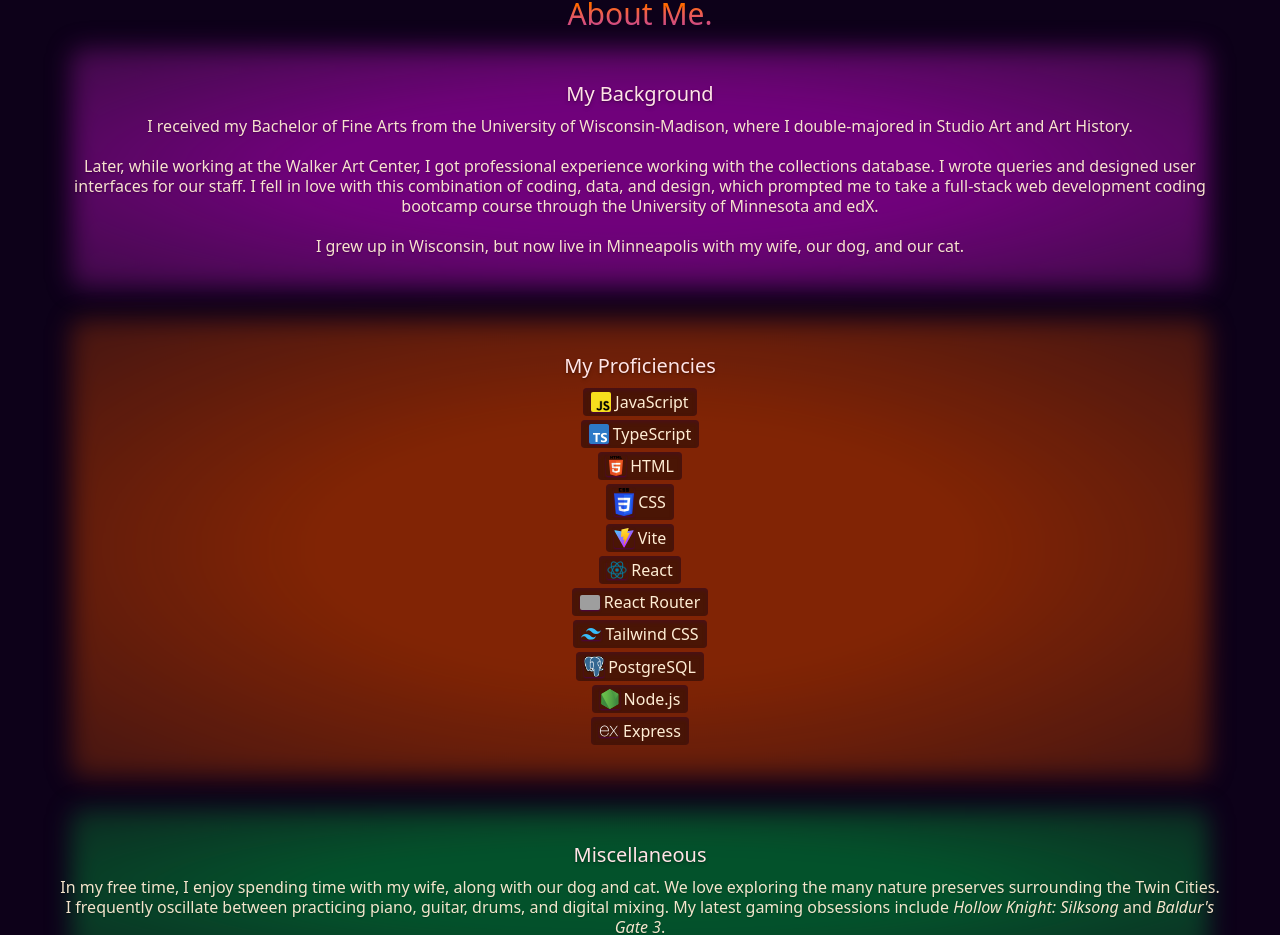
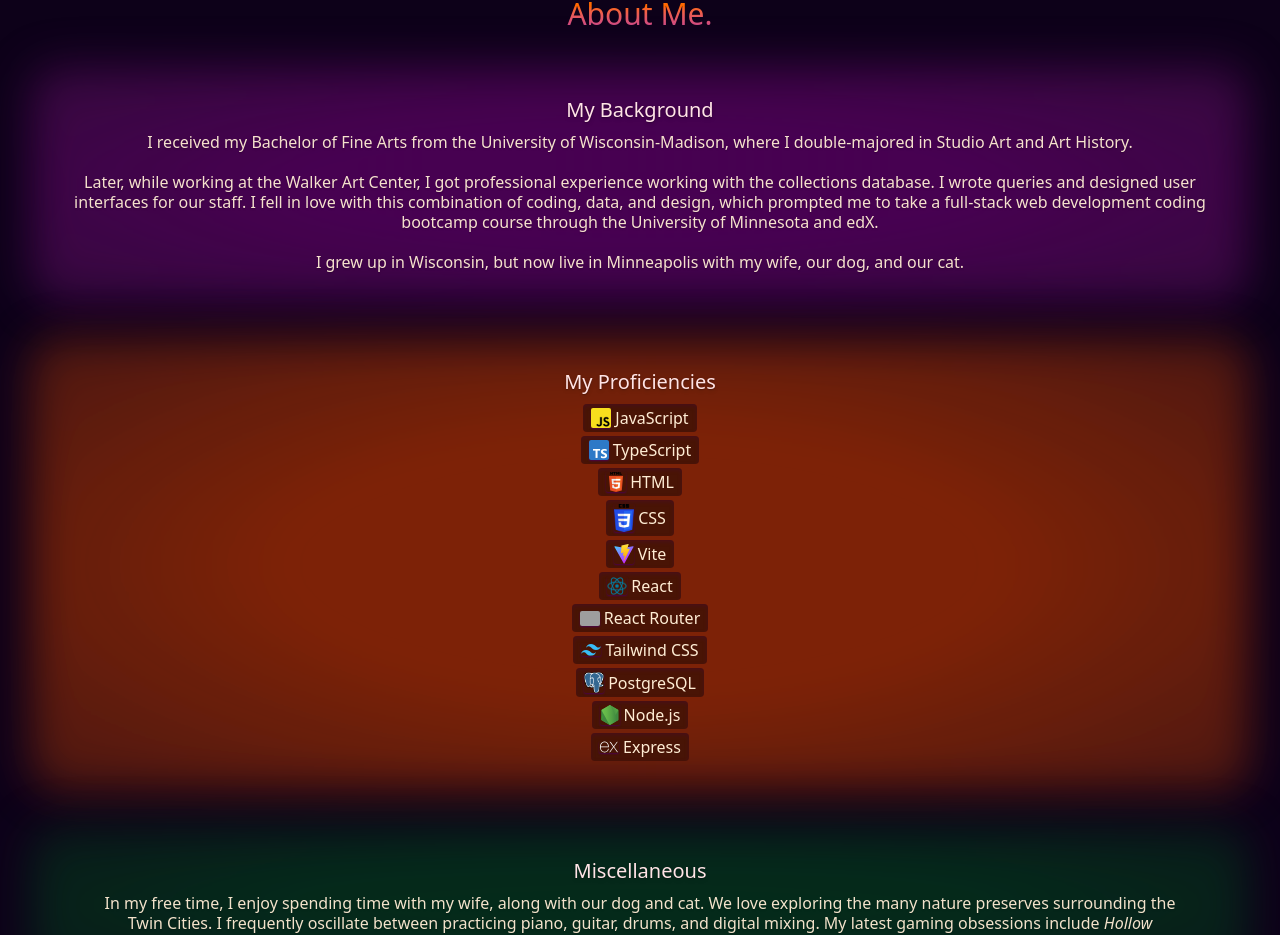
Before and after one commit to mikelind28/my-portfolio, a React (Vite) app: page /about in a window 1280 px wide. Shown: the part 68-1003 px from the top of the page. Built offline with nearby package versions, Linux system fonts and the light colour scheme; grey boxes are pictures that could not be loaded.

Commit message:
brighten h2 links and portfolio headers on hover; improve about page glow background with scroll animations

```diff
--- a/src/Components/H2Link.tsx
+++ b/src/Components/H2Link.tsx
@@ -15,7 +15,7 @@
           initial={{ x: "150vw" }}
           animate={{ x: 0 }}
           transition={{ duration: 1, ease: "easeOut" }}
-          className="w-fit bg-radial-[at_40%_-10%] from-amber-500 to-orange-700 bg-clip-text text-3xl font-light text-nowrap text-transparent"
+          className="w-fit bg-radial-[at_40%_-10%] from-amber-500 to-orange-700 bg-clip-text text-3xl font-light text-nowrap text-transparent transition-colors duration-700 group-hover:from-amber-400 group-hover:to-orange-600"
         >
           {text}
         </motion.h2>
@@ -26,7 +26,7 @@
           transition={{ delay: 0.1, duration: 1.1, ease: "easeOut" }}
           className="relative flex w-full items-center"
         >
-          <IoIosArrowForward className="absolute right-[calc((100%)-(--spacing(6)))] size-8 text-amber-600 transition-all duration-700 group-hover:right-0 group-active:right-0" />
+          <IoIosArrowForward className="absolute right-[calc((100%)-(--spacing(6)))] size-8 text-amber-600 transition-all duration-700 group-hover:right-0 group-active:right-0 group-hover:text-amber-500" />
         </motion.div>
       </motion.div>
     </Link>
--- a/src/Pages/About.tsx
+++ b/src/Pages/About.tsx
@@ -1,5 +1,6 @@
-import { motion } from "motion/react";
+import { motion, useScroll, useTransform } from "motion/react";
 import H1 from "../Components/H1";
+import { useRef, type ReactNode } from "react";
 // CHANGING BG COLOR WITH SCROLL:
 // const containerRef = useRef<HTMLDivElement | null>(null);
 // const { scrollYProgress } = useScroll({ container: containerRef });
@@ -52,23 +53,53 @@
   );
 }
 
+type GlowingBackgroundType = {
+  children: ReactNode;
+  glowClass: string;
+}
+
+function GlowingBackground({ children, glowClass }: GlowingBackgroundType ) {
+  const ref = useRef<HTMLDivElement>(null);
+
+  const { scrollYProgress } = useScroll({
+    target: ref,
+    offset: ['start end', 'center center', 'end start']
+  });
+
+  const brightness = useTransform(scrollYProgress, [0, 0.5, 1], [0.3, 1.2, 0.3])
+  const filter = useTransform(brightness, (b) =>
+  `blur(24px) brightness(${b})`
+)
+
+  return (
+    <div ref={ref} className="relative flex flex-col w-full items-center">
+      <motion.div
+        style={{ filter }}
+        className={`
+            will-change-transform
+            transform-gpu
+            absolute -z-10
+            scale-90
+            inset-[-5%]
+            rounded-4xl ${glowClass} blur-md bg-clip-content
+        `}
+      />
+      {children}
+    </div>
+  )
+}
+
 export default function About() {
   return (
-    <main className="w-full p-2 pt-0">
+    <main className="w-full h-fit p-2 pt-0 flex flex-col gap-4">
       <H1 text={"About Me."} />
 
-      <div className="relative mt-4 mb-4 flex flex-col items-center gap-2 font-light">
-        <motion.div
-          initial={{ opacity: 0, scale: 0.75 }}
-          animate={{ opacity: 1, scale: 1 }}
-          transition={{ duration: 1, ease: "easeInOut" }}
-          className="absolute -z-10 h-full w-[90%] rounded-xl bg-radial from-fuchsia-800/80 from-40% to-fuchsia-900/50 bg-clip-content blur-md"
-        />
-
-        <div className="m-8 px-4 text-center">
+      <div className="flex flex-col gap-8 px-4 mb-8">
+        <GlowingBackground glowClass="bg-radial from-fuchsia-800/60 from-40% to-fuchsia-900/50">
+          <div className="m-8 w-full px-8 text-center">
             <AboutH2 text={"My Background"} />
 
-          <p className="text-base/5 text-orange-100/95 text-shadow-sm">
+            <p className="mx-4 text-base/5 text-orange-100/95 text-shadow-sm">
               I received my Bachelor of Fine Arts from the University of
               Wisconsin-Madison, where I double-majored in Studio Art and Art
               History.
@@ -85,17 +116,10 @@
               wife, our dog, and our cat.
             </p>
           </div>
-      </div>
+        </GlowingBackground>
 
-      <div className="relative mt-8 mb-4 flex w-full flex-col items-center gap-2">
-        <motion.div
-          initial={{ opacity: 0, scale: 0.75 }}
-          animate={{ opacity: 1, scale: 1 }}
-          transition={{ duration: 1, delay: 0.5, ease: "easeInOut" }}
-          className="absolute -z-10 h-full w-[90%] rounded-xl bg-radial from-orange-800/80 from-40% to-orange-900/50 bg-clip-content blur-md"
-        />
-
-        <div className="m-8 w-full px-4 text-center">
+        <GlowingBackground glowClass='bg-radial from-orange-800/70 from-40% to-orange-900/50'>
+          <div className="m-8 w-full px-8 text-center">
             <AboutH2 text={"My Proficiencies"} />
 
             <ul className="flex flex-col items-center gap-1 text-base/5 font-light text-orange-100">
@@ -118,20 +142,13 @@
               <ProficiencyListItem text={"Express"} img={"express.svg"} />
             </ul>
           </div>
-      </div>
+        </GlowingBackground>
 
-      <div className="relative mt-8 mb-4 flex flex-col items-center gap-2 font-light">
-        <motion.div
-          initial={{ opacity: 0, scale: 0.75 }}
-          animate={{ opacity: 1, scale: 1 }}
-          transition={{ duration: 1, delay: 1, ease: "easeInOut" }}
-          className="absolute -z-10 h-full w-[90%] rounded-xl bg-radial from-green-800/80 from-40% to-green-900/50 bg-clip-content blur-md"
-        />
-
-        <div className="m-8 px-4 text-center">
+        <GlowingBackground glowClass="bg-radial from-green-800/70 from-40% to-green-900/50">
+          <div className="m-8 px-8 text-center">
             <AboutH2 text={"Miscellaneous"} />
 
-          <p className="text-center text-base/5 text-orange-100/95 text-shadow-sm">
+            <p className="mx-4 text-center text-base/5 text-orange-100/95 text-shadow-sm">
               In my free time, I enjoy spending time with my wife, along with our
               dog and cat. We love exploring the many nature preserves surrounding
               the Twin Cities. I frequently oscillate between practicing piano,
@@ -140,6 +157,7 @@
               <span className="italic">Baldur's Gate 3</span>.
             </p>
           </div>
+        </GlowingBackground>
       </div>
     </main>
   );
--- a/src/Pages/Home.tsx
+++ b/src/Pages/Home.tsx
@@ -7,7 +7,7 @@
 
 function HelloWorldWelcome() {
   return (
-    <div className="relative mt-2 mb-4 flex h-fit w-full place-items-center justify-center overflow-visible rounded-xl p-4">
+    <div className="relative mt-2 mb-4 flex h-fit w-full items-center justify-center overflow-visible rounded-xl p-4">
       <motion.div
         initial={{ opacity: 0, scale: 0.75 }}
         animate={{ opacity: 1, scale: 1 }}
@@ -140,9 +140,35 @@
           />
         </motion.li>
 
-        <div className="text-xl font-light text-orange-400">
-          <Link to="/portfolio">See all...</Link>
-        </div>
+        <Link
+            to="/portfolio"
+        >
+            <motion.div
+                whileHover='hover'
+                className="group relative m-2 px-8 py-2 h-fit w-fit flex items-center justify-center text-xl font-light text-orange-400 overflow-visible"
+            >
+                <motion.div
+                    variants={{
+                        hover: { opacity: 1, scale: 1 },
+                    }}
+                    initial={{ opacity: 0, scale: 0 }}
+                    transition={{ duration: 1 }}
+                    className="
+                        absolute inset-0 -z-10 rounded-xl
+                        bg-clip-content bg-radial
+                        from-orange-500/50 from-40%
+                        to-orange-900/50
+                        blur-lg
+                        "
+                ></motion.div>
+
+                <p
+                    className="group-hover:drop-shadow-md/66 transition-all duration-1000"
+                >
+                    See all...
+                </p>
+            </motion.div>
+        </Link>
       </motion.ul>
 
       <Divider />
```
Also changed, not shown: src/Pages/Portfolio.tsx (+8 -8 lines). Lines whose indentation alone changed are shown as unchanged.
